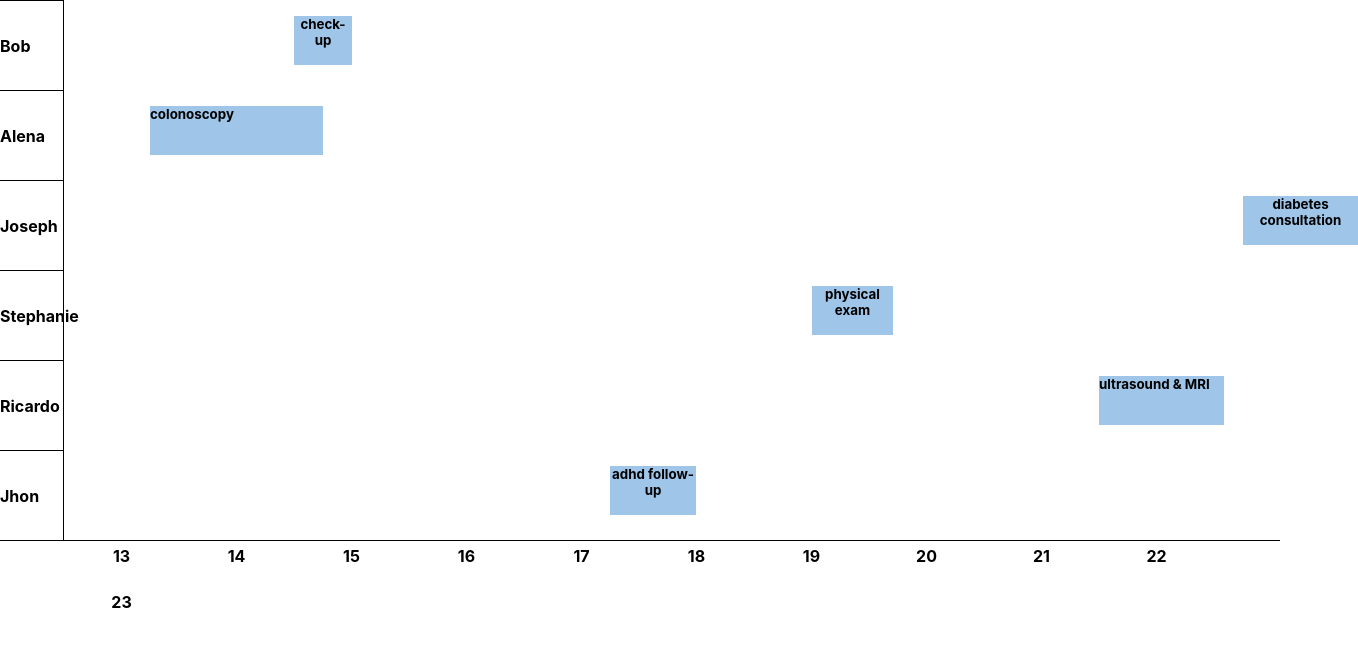
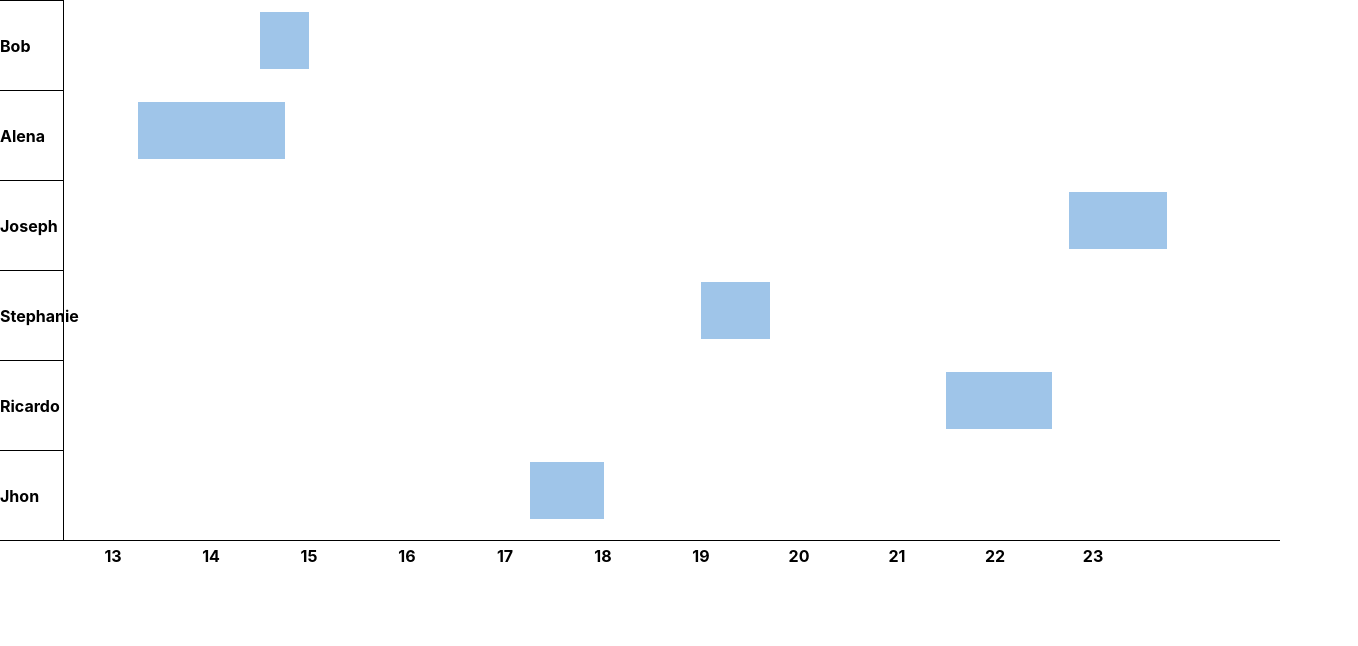
Before and after one commit to KorbinWilliams/simple-timeline, a React (Create React App) app: page / in a window 1280 px wide. Shown: the top 646 px of the page, 1358 px wide, since content can reach past the window. Built offline with nearby package versions, Linux system fonts and the light colour scheme.

Commit message:
simplified and reduced required props

```diff
--- a/src/components/mainDisplay/index.js
+++ b/src/components/mainDisplay/index.js
@@ -11,7 +11,7 @@ const MainDisplay = (props) => {
   const formatAppointments = (aptsArr) => {
     for (let i = 0; i < aptsArr.length; i++) {
       let apt = aptsArr[i];
-      // console.log('start: ', new Date(apt.appointmentStart).toISOString(), ' end: ', new Date(apt.appointmentEnd).toISOString())
+
       apt.label = [
         {
           text: [`${apt.visitReason}`],
@@ -26,40 +26,53 @@ const MainDisplay = (props) => {
   // TODO // make it so label has a default using text from label property
   // TODO // fix chartWidth to use pixels or % instead of a number
 
+  // NOTE // simplest chart possible
   return (
-    <Grid container item xs={12}>
+    <Grid container item xs={12} style={{height: '600px'}}>
       <TimelineChart
-        items={formatAppointments(testItems)}
+        items={testItems}
         // Nov 29 2022 00:00:00
         timelineDate={1669705200000}
-        // timelineStart={6}
-        // timelineEnd={14}
-        showCurrentTime={true}
         dateItemsLoc={['appointmentStart', 'appointmentEnd']}
         vAxisProp={'name'}
-        chartHeight={'600px'}
-        chartWidth={1500}
-        itemOptions={
-          {
-            defaultColor: '#9fc5e9',
-            // itemStyle: {height: '64px', top: '25%', fontFamily: 'Helvetica'}
-            // colorIf: getItemColor,
-            // hover: 'hoverHtml'
-          }
-        }
-        labelOptions={
-          {
-            label: 'label'
-          }
-        }
-        // itemModal = {
-        //   {
-        //     component: <TestModal />
-        //   }
-        // }
       />
     </Grid>
   )
+
+  // TODO //
+  // NOTE // most complex chart possible
+  // return (
+  //   <Grid container item xs={12} style={{height: '600px'}}>
+  //   <TimelineChart
+  //     items={formatAppointments(testItems)}
+  //     // Nov 29 2022 00:00:00
+  //     timelineDate={1669705200000}
+  //     showCurrentTime={true}
+  //     dateItemsLoc={['appointmentStart', 'appointmentEnd']}
+  //     vAxisProp={'name'}
+  //     chartHeight={'100%'}
+  //     chartWidth={'1500px'}
+  //     itemOptions={
+  //       {
+  //         defaultColor: '#9fc5e9',
+  //         // itemStyle: {height: '64px', top: '25%', fontFamily: 'Helvetica'}
+  //         // colorIf: getItemColor,
+  //         // hover: 'hoverHtml'
+  //       }
+  //     }
+  //     labelOptions={
+  //       {
+  //         label: 'label'
+  //       }
+  //     }
+  //     // itemModal = {
+  //     //   {
+  //     //     component: <TestModal />
+  //     //   }
+  //     // }
+  //   />
+  // </Grid>
+  // )
 }
 
 export default MainDisplay
--- a/src/components/timeline/generalFunctions.js
+++ b/src/components/timeline/generalFunctions.js
@@ -64,3 +64,17 @@ export const getDate = (date) => {
     return output
   }
 }
+
+// NOTE // transforms a percent string and gets percentage of number
+export const getPercentOf = (percentStr, num) => {
+  let percentLoc = percentStr.indexOf('%')
+  let percentNum = Number(percentStr.slice(0, percentLoc))
+  if (percentNum >= 100) {
+    percentNum = 1
+  }
+  else {
+    percentNum = Number('.' + percentStr.slice(0, percentLoc))
+  }
+
+  return percentNum * num
+}
--- a/src/components/timeline/main.js
+++ b/src/components/timeline/main.js
@@ -1,4 +1,4 @@
-import React, {cloneElement, useState} from 'react';
+import React, {cloneElement, useState, useEffect, useRef} from 'react';
 import { Grid } from '@mui/material'
 import _ from 'lodash';
 import HAxis from "./components/HAxis";
@@ -9,11 +9,20 @@ import { configureDefaults, formatItems, getChartHeight } from "./processFunctio
 
 // SECTION TimelineChart
 const TimelineChart = (props) => {
+  const ref = useRef(null);
+  const [widthAvailable, setWidth] = useState(0)
+  const [heightAvailable, setHeight] = useState(0)
   // NOTE // using local state here so that the on-hover re-renders what is shown
   const [hoverHtml, setHoverHtml] = useState('')
   const [hoverKey, setHoverKey] = useState('')
   const [modalToggle, toggleModal] = useState(false)
   const [modalItem, setModalItem] = useState('')
+
+  useEffect(() => {
+    setHeight(ref.current.parentElement.offsetHeight);
+    setWidth(ref.current.parentElement.offsetWidth);
+  }, []);
+
   const setHtmlString = (htmlString) => {
     if (htmlString !== hoverHtml) {
       setHoverHtml(htmlString)
@@ -24,11 +33,8 @@ const TimelineChart = (props) => {
       setHoverKey(itemKey)
     }
   }
-  // NOTE // ensure all required props exist
-  // checkProps(props)
-  // NOTE // configure any props that have defaults
-  let updatedProps = configureDefaults(props)
-  console.log(props)
+  // NOTE // configure any required props that have defaults
+  let updatedProps = configureDefaults(props, widthAvailable, heightAvailable)
   // NOTE // formatItems contains the bulk of the logic
   let results = formatItems(updatedProps)
   let formattedItems = results[0]
@@ -38,11 +44,13 @@ const TimelineChart = (props) => {
   const itemModal = updatedProps.itemModal && updatedProps.itemModal.component ? updatedProps.itemModal.component : ''
   const modalProps = updatedProps.itemModal && updatedProps.itemModal.modalProps ? updatedProps.itemModal.modalProps : ''
 
-  const chartHeight = updatedProps.chartHeight ? updatedProps.chartHeight : '100%'
-  const chartWidth = updatedProps.chartWidth ? updatedProps.chartWidth : '100%'
+  const chartHeight = updatedProps.chartHeight
+  const chartWidth = updatedProps.chartWidth
 
   return (
+    <div id="chartWrapper" ref={ref}>
       <Grid container id='main-chart' style={{height: chartHeight, width: (chartWidth + 'px')}}>
+      {/* <Grid container id='main-chart' style={{height: chartHeight, width: chartWidth}}> */}
         {
           itemModal ?
           <ItemModal modal={{toggle: modalToggle, modalItem: modalItem, component: itemModal, modalProps: modalProps, setToggle: toggleModal, setItem: setModalItem}}/> :
@@ -68,6 +76,7 @@ const TimelineChart = (props) => {
         </Grid>
         {/* {props.legendItems ? <Legend legendItems={legendItems}/> : <div></div>} */}
       </Grid>
+    </div>
   )
 }
 
--- a/src/components/timeline/processFunctions.js
+++ b/src/components/timeline/processFunctions.js
@@ -1,5 +1,5 @@
 import _ from 'lodash';
-import { getDate, getNested } from "./generalFunctions"
+import { getDate, getNested, getPercentOf } from "./generalFunctions"
 
 const configureChartRange = (items, dateItemsLoc, type) => {
   let time
@@ -19,29 +19,55 @@ const configureChartRange = (items, dateItemsLoc, type) => {
   return time
 }
 
-// NOTE // configures defaults not specified by the user that are required
-export const configureDefaults = (props) => {
-  let propsWithDefaults = _.cloneDeep(props)
-  if (!propsWithDefaults?.labelOptions && !propsWithDefaults?.labelOptions?.label) {
-    propsWithDefaults.labelOptions = {}
+// NOTE // configures default props not specified by the user and returns the adjusted props
+export const configureDefaults = (props, widthAvailable, heightAvailable) => {
+  let propsClone = _.cloneDeep(props)
+  if (!propsClone?.labelOptions && !propsClone?.labelOptions?.label) {
+    propsClone.labelOptions = {}
     // NOTE // sets the property used for labels as blank if not defined
-    propsWithDefaults.labelOptions.label = ''
+    propsClone.labelOptions.label = ''
   }
-  if (!propsWithDefaults.itemOptions) {
-    propsWithDefaults.itemOptions = {}
+  if (!propsClone.itemOptions) {
+    propsClone.itemOptions = {}
   }
-  if (!propsWithDefaults?.itemOptions?.defaultColor) {
+  if (!propsClone?.itemOptions?.defaultColor) {
     // NOTE // default item color is light blue
-    propsWithDefaults.itemOptions.defaultColor = '#9fc5e9'
+    propsClone.itemOptions.defaultColor = '#9fc5e9'
   }
   // NOTE // get chart start and end if not defined
-  if (!propsWithDefaults.timelineStart && propsWithDefaults.timelineStart !== 0) {
-    propsWithDefaults.timelineStart = configureChartRange(propsWithDefaults.items, propsWithDefaults.dateItemsLoc, 'start')
+  if (!propsClone.timelineStart && propsClone.timelineStart !== 0) {
+    propsClone.timelineStart = configureChartRange(propsClone.items, propsClone.dateItemsLoc, 'start')
   }
-  if (!propsWithDefaults.timelineEnd && propsWithDefaults.timelineEnd !== 0) {
-    propsWithDefaults.timelineEnd = configureChartRange(propsWithDefaults.items, propsWithDefaults.dateItemsLoc, 'end')
+  if (!propsClone.timelineEnd && propsClone.timelineEnd !== 0) {
+    propsClone.timelineEnd = configureChartRange(propsClone.items, propsClone.dateItemsLoc, 'end')
   }
-  return propsWithDefaults
+  // NOTE // adjust chartWidth and chartHeight to use pixels
+  if (propsClone.chartWidth && typeof propsClone.chartWidth === 'string') {
+    let chartWidth = propsClone.chartWidth
+    if (chartWidth.includes('%')) {
+      chartWidth = getPercentOf(chartWidth, widthAvailable)
+    }
+    else if (chartWidth.includes('px')) {
+      chartWidth = chartWidth.slice(0, chartWidth.indexOf('px'))
+    }
+    propsClone.chartWidth = chartWidth
+  }
+  else {
+    propsClone.chartWidth = widthAvailable
+  }
+  if (propsClone.chartHeight && typeof propsClone.chartHeight === 'string') {
+    let chartHeight = propsClone.chartHeight
+    if (chartHeight.includes('%')) {
+      chartHeight = getPercentOf(chartHeight, heightAvailable)
+    }
+    propsClone.chartHeight = chartHeight
+  }
+  // NOTE // adjust chartHeight
+  else {
+    propsClone.chartHeight = heightAvailable + 'px'
+  }
+
+  return propsClone
 }
 
 // NOTE // assigning a row to each item in a group
@@ -88,7 +114,7 @@ export const formatHAxisDates = (props, formattedItems) => {
   let dateItemsLoc = props.dateItemsLoc
   // NOTE // timelineDate is a required date object, will start at 00:00 unless specified with timelineStart/timelineEnd
   let timelineDate = getDate(props.timelineDate)
-  // NOTE // a number for the hours, so 0 for 00:00, and 24 for 12:00 p.m.
+  // NOTE // a number for the hours, so 0 for 00:00, and 24 for 23:59
   let timelineStart = props.timelineStart ? (props.timelineStart - .5) : 0
   let timelineEnd = props.timelineEnd ? (props.timelineEnd + .5) : 24
 
```
Also changed, not shown: src/components/timeline/timeline.md (+5 -6 lines). Lines whose indentation alone changed are shown as unchanged.
